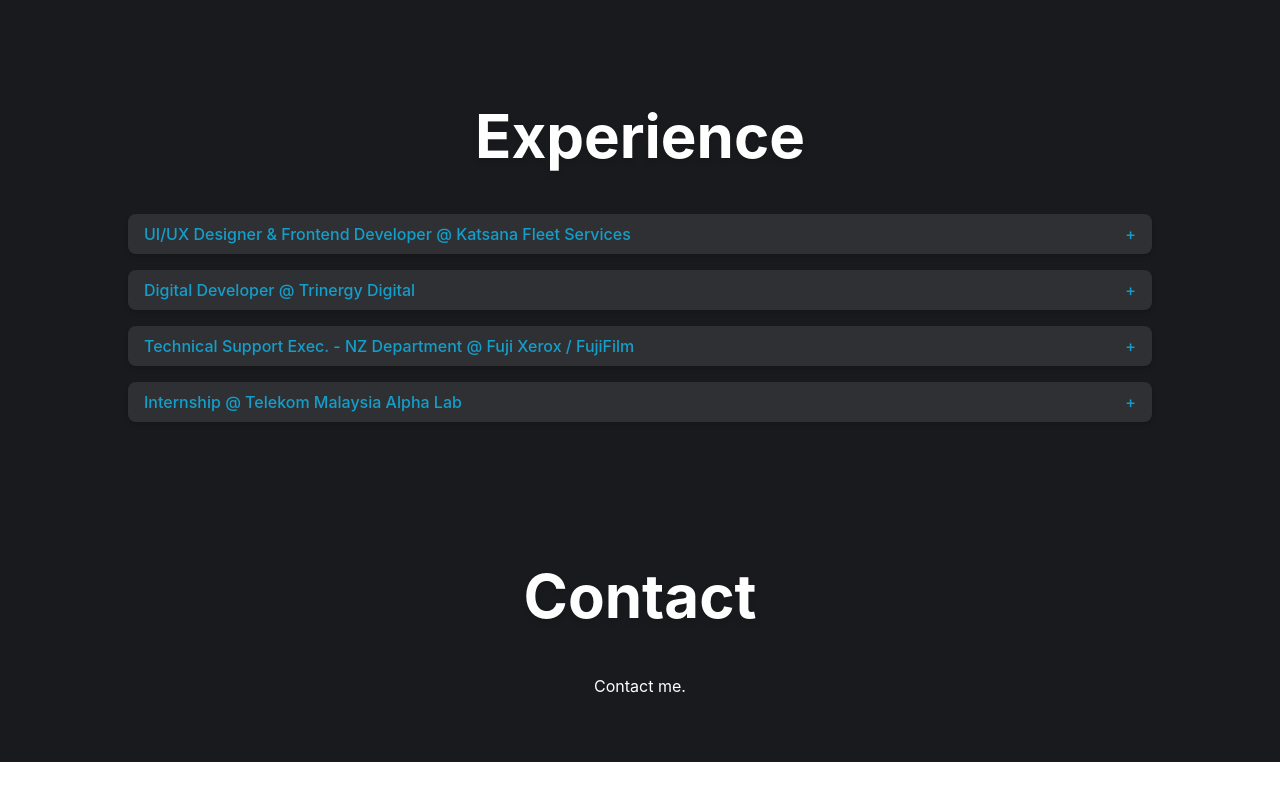
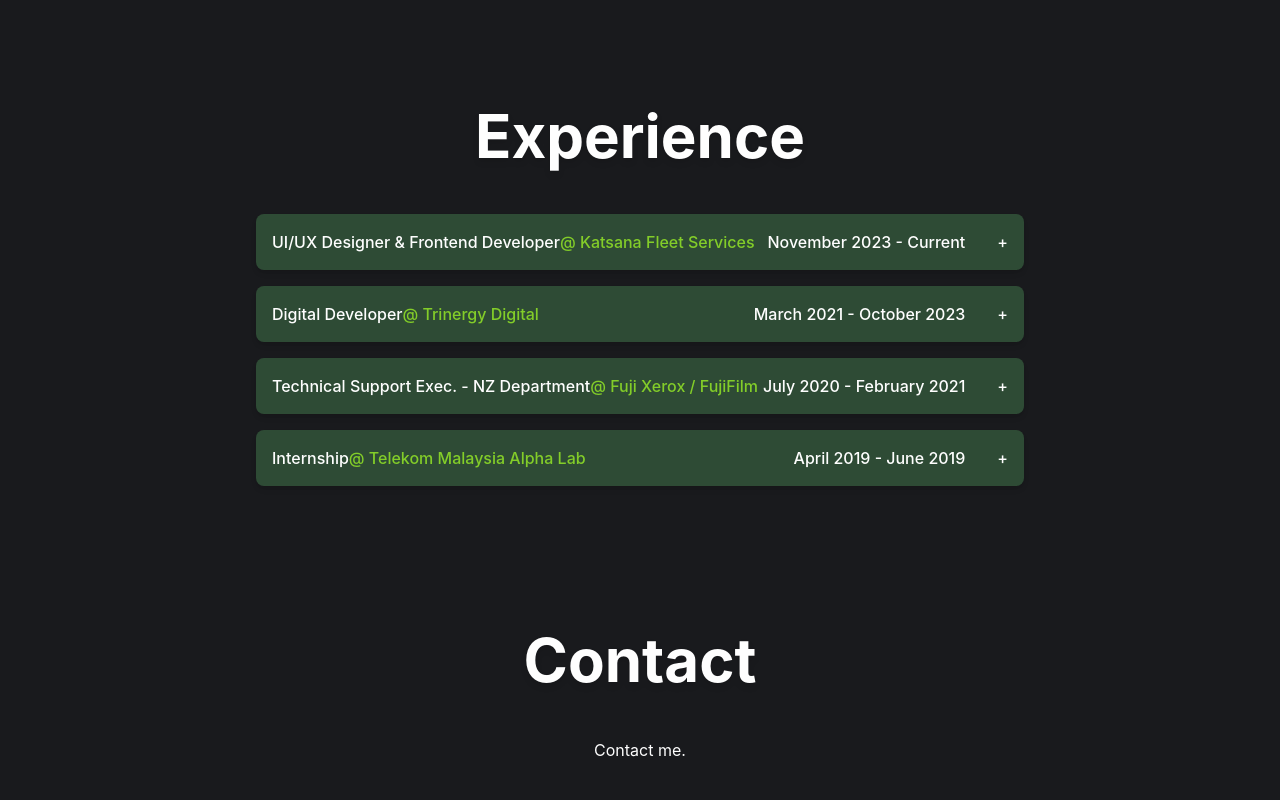
Before and after one commit to FattahSalleh/fattahsalleh.github.io, a React (Create React App) app in the folder fattah-portfolio/: page / in a window 1280 px wide. Shown: the part 2386-3186 px from the top of the page. Before the commit the page ends 3148 px from the top, so only its background shows below. Built offline with nearby package versions, Linux system fonts and the light colour scheme.

Commit message:
style: add styles to accordion experienceList

```diff
--- a/fattah-portfolio/src/components/ExperienceList/ExperienceList.tsx
+++ b/fattah-portfolio/src/components/ExperienceList/ExperienceList.tsx
@@ -1,4 +1,3 @@
-import { useState } from "react";
 import { Experience } from "../../common/types";
 
 function ExperienceList({
@@ -11,39 +10,42 @@ function ExperienceList({
 	toggleAccordion: () => void;
 }) {
 	return (
-		<div className="w-full bg-darkGrayBg text-blueLine rounded-lg shadow-md mb-4 ">
+		<div className="w-3/4 rounded-lg shadow-md mb-4 ">
 			<div
-				className={`px-4 py-2 cursor-pointer text-white flex justify-between items-center font-medium hover:bg-gray-700 hover:text-gray-200 rounded-lg ${
-					isOpen ? "bg-greenLine text-white" : ""
+				className={`px-4 py-4 cursor-pointer flex justify-between items-center font-medium hover:shadow-[0_0px_30px_5px_rgba(80,200,120,1.0)] rounded-lg bg-primary ${
+					isOpen
+						? "shadow-[0_0px_30px_5px_rgba(80,200,120,1.0)]"
+						: " "
 				}transition-all duration-500`}
 				onClick={toggleAccordion}
 			>
-				<div>
-					{experience.position} @ {experience.company}
+				<div className="flex justify-between items-center">
+					<span>{experience.position} </span>
+					<span className="text-greenLine">
+						@ {experience.company}
+					</span>
 				</div>
-				<div className="text-base">{isOpen ? "-" : "+"}</div>
+				<div className="flex justify-between items-center">
+					<div className="mr-8">{experience.timeRange}</div>
+					<div className="text-base">{isOpen ? "-" : "+"}</div>
+				</div>
 			</div>
 			{isOpen && (
-				<div className="px-4 py-4 bg-lightBg rounded-lg transition-all duration-500 mt-2">
-					<div className="text-gray-600 mb-2">
-						{experience.location}
-					</div>
-					<div className="text-gray-600 mb-2">
-						{experience.timeRange}
-					</div>
+				<div className="px-4 py-4 bg-darkGrayBg rounded-lg transition-all duration-500 mt-2">
+					<div className=" mb-2">{experience.location}</div>
 					<ul className="list-disc pl-4 mb-4">
 						{experience.responsibility.map((resp, index) => (
-							<li key={index} className="text-gray-600">
+							<li key={index} className="">
 								{resp}
 							</li>
 						))}
 					</ul>
-					<div className="font-medium">
+					<div className="font-medium my-1">
 						<ul className="flex flex-wrap flex-row">
 							{experience.techStack.map((exp, index) => (
 								<li
 									key={index}
-									className={`text-sm bg-greenLine text-white mr-2 my-1 px-4 py-0.5 rounded-2xl transition-all duration-300`}
+									className={`text-sm text-lightText bg-secondary mr-2 my-1 px-4 py-0.5 border rounded-2xl transition-all duration-300`}
 								>
 									{exp}
 								</li>
```
